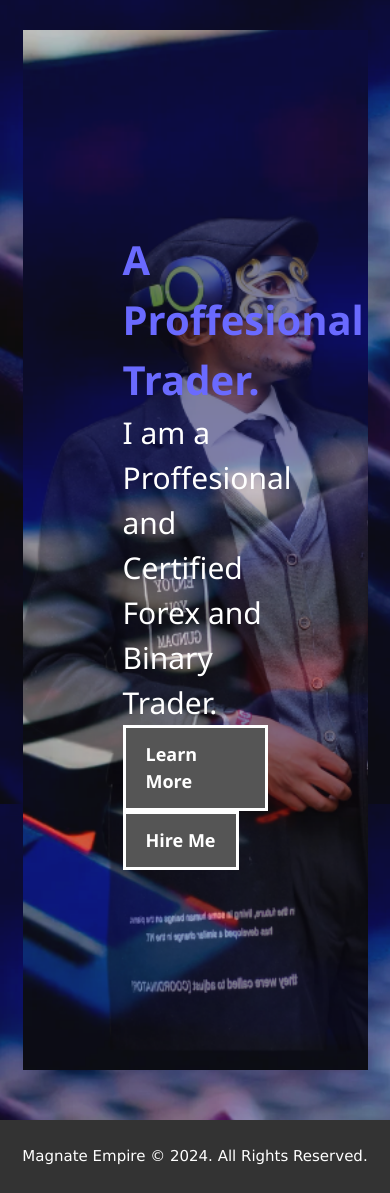
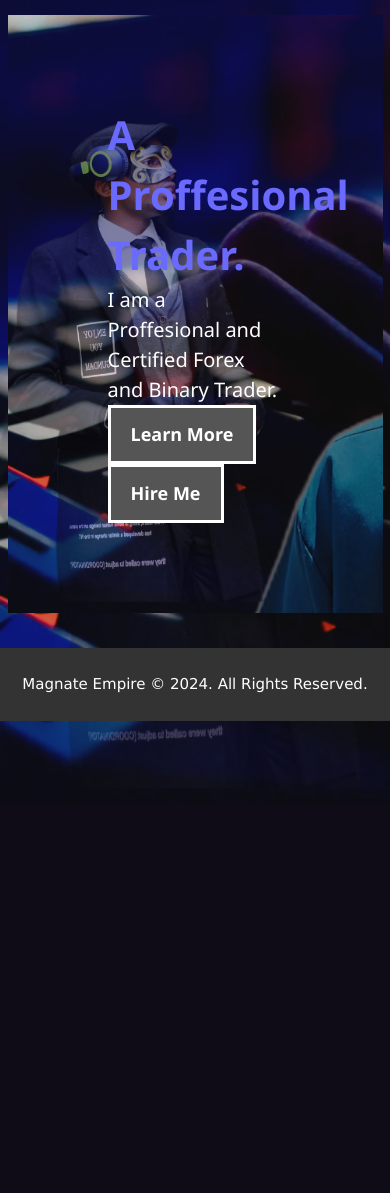
Before and after one commit to jakes-johns/magnateportfolio, a Flask app: page / in a window 390 px wide. Shown: the part 40-1233 px from the top of the page. After the commit the page ends 819 px from the top, so only its background shows below. Run offline with Flask 3, Linux system fonts and the light colour scheme.

Commit message:
Update styles.css

```diff
--- a/static/styles.css
+++ b/static/styles.css
@@ -322,4 +322,13 @@
         width: 100px;
         height: 35px;
     }
+    #empire1 {
+        padding: 1em 0.5em;
+    }
+    #empire1 p {
+        font-size: 20px;
+        background-size: cover;
+        background-color: #333;
+        padding: 90px 100px;
+    }
 }
```
